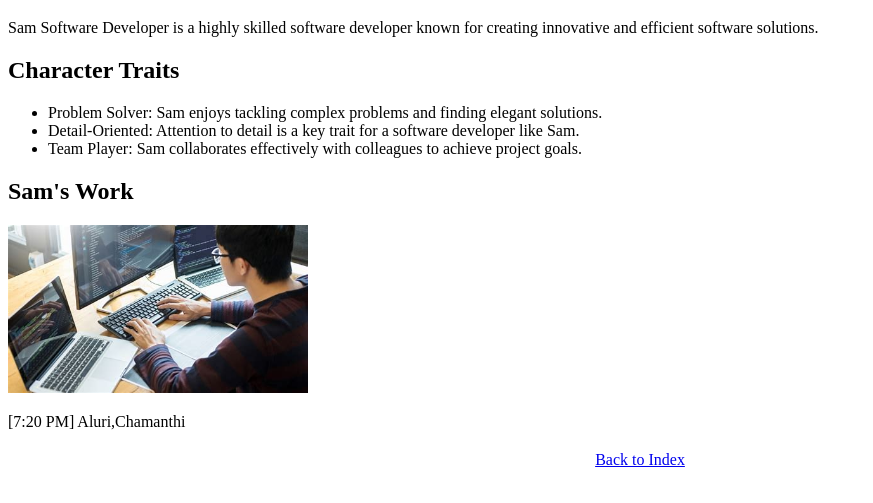
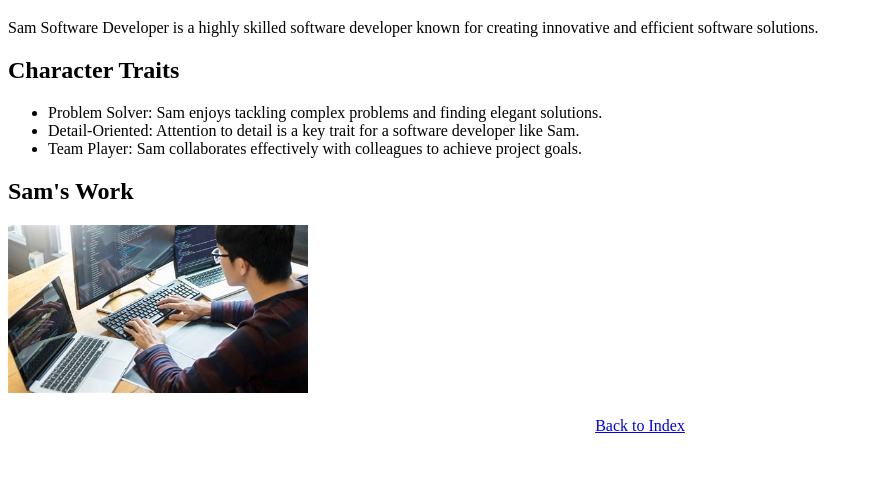
Before and after one commit to 44-563-WebApps-F23/44563-webapps-f23-assignment3-sai220284, a plain HTML site: page Bonus.html in a window 1280 px wide. Shown: the part 61-564 px from the top of the page, without its empty margins (0-873 px from the left). Drawn offline with Linux system fonts and the light colour scheme.

Commit message:
modified

```diff
--- a/Bonus.html
+++ b/Bonus.html
@@ -20,7 +20,7 @@
     <h2>Sam's Work</h2>
     <p><img src="software_developer_image.jpg" alt="Software Developer Image" width="300"></p>
 
-    [7:20 PM] Aluri,Chamanthi
+
 
 <!-- Link back to the index page -->
 
```
